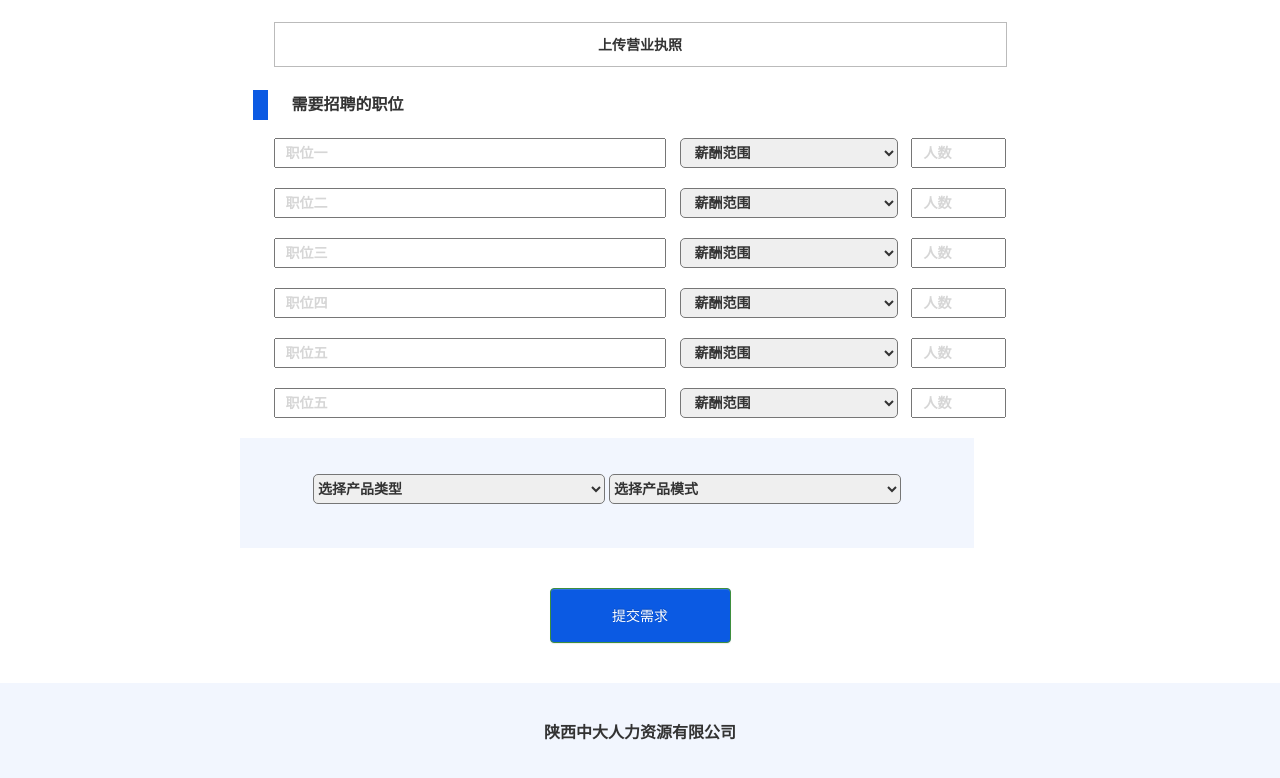
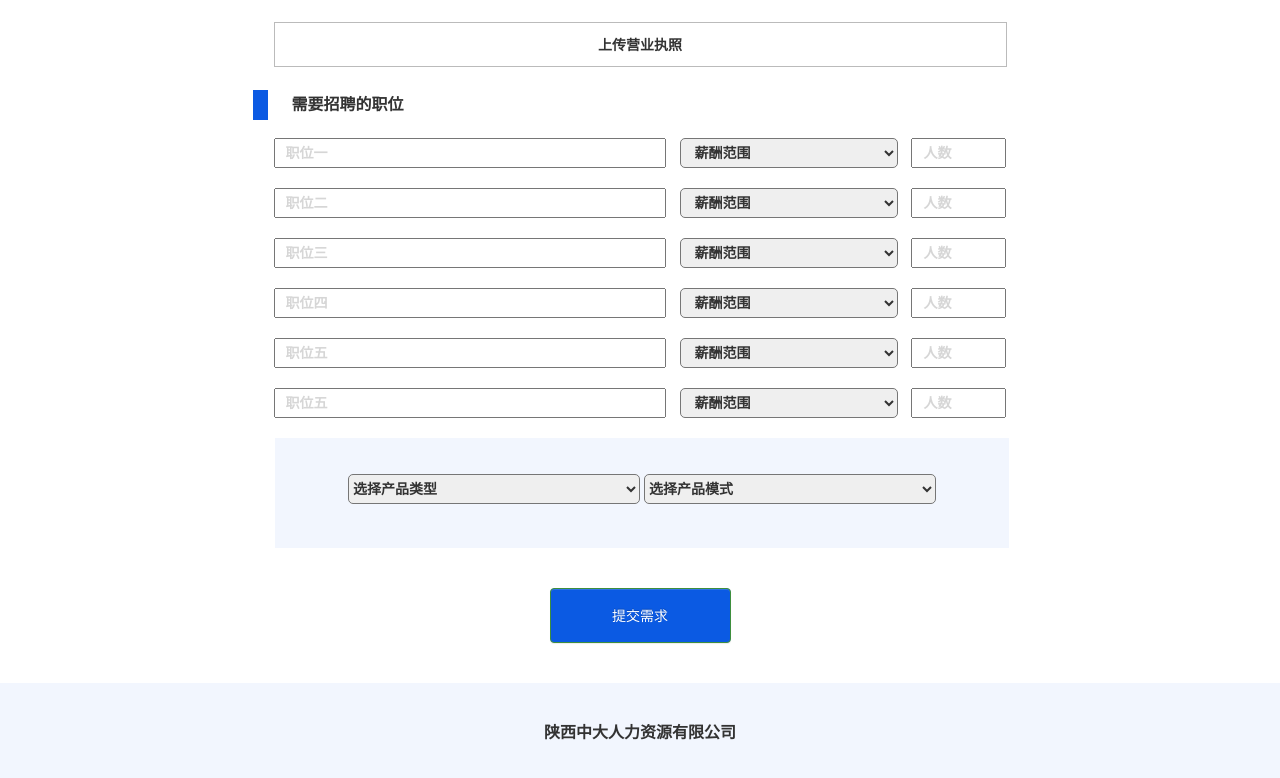
Before and after one commit to YuBaiLian123/xinxiluru, a plain HTML site: page index.html in a window 1280 px wide. Shown: the part 820-1598 px from the top of the page. Drawn offline with Linux system fonts and the light colour scheme.

Commit message:
Update style.css

```diff
--- a/css/style.css
+++ b/css/style.css
@@ -149,7 +149,7 @@ textarea{
     width:734px;
     height: 110px;
     background: #f2f6fe;
-    left：35px;
+    left:35px;
     position:relative;
         }
 .product select{
```
